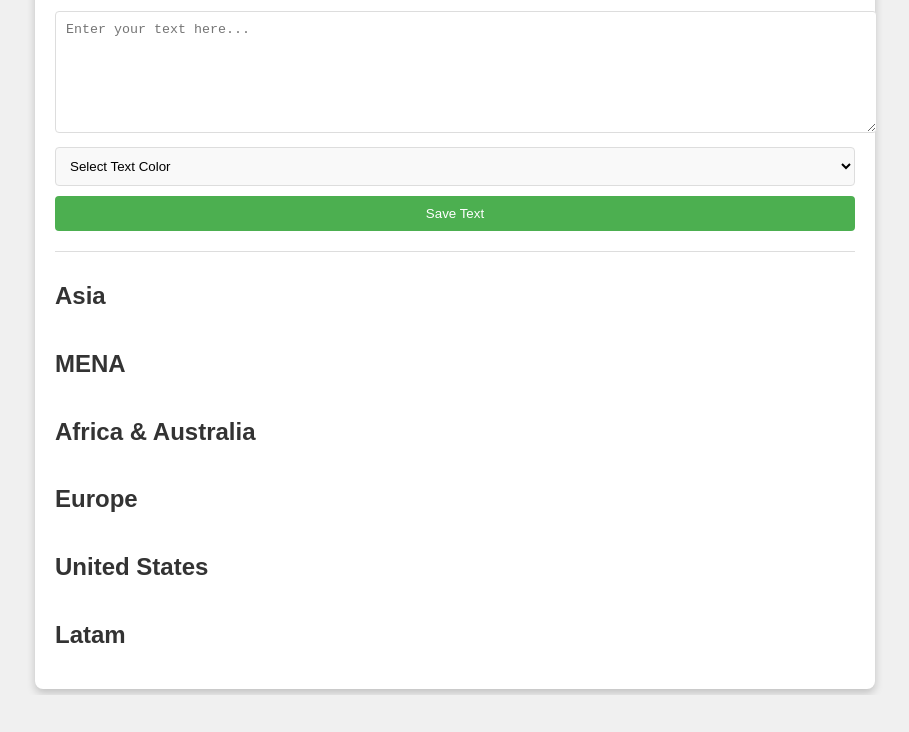
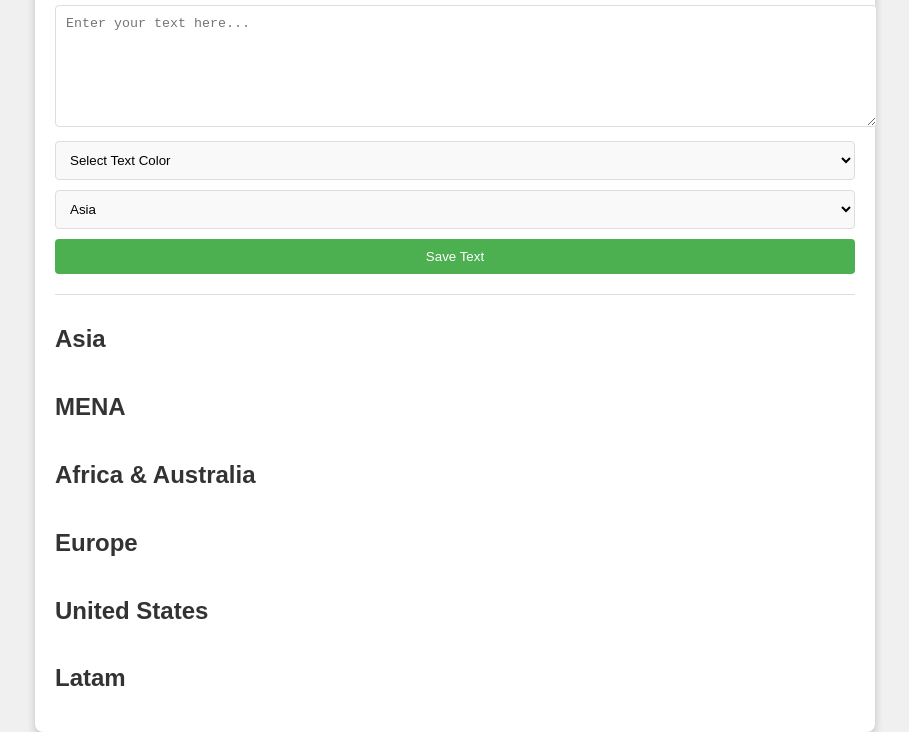
Before and after one commit to riausan013/Dielinke.github.io, a plain HTML site: page index.html in a window 1280 px wide. Shown: the part 105-837 px from the top of the page, without its empty margins (185-1094 px from the left). Before the commit the page ends 800 px from the top, so only its background shows below. Drawn offline with Linux system fonts and the light colour scheme.

Commit message:
Update index.html

```diff
--- a/index.html
+++ b/index.html
@@ -18,6 +18,15 @@
             <option value="green">Green</option>
             <option value="yellow">Yellow</option>
             <option value="pink">Pink</option>
+        </select>
+
+        <select id="regionInput">
+            <option value="asia">Asia</option>
+            <option value="mena">MENA</option>
+            <option value="africaAustralia">Africa & Australia</option>
+            <option value="europe">Europe</option>
+            <option value="us">United States</option>
+            <option value="latam">Latam</option>
         </select>
 
         <button onclick="addText()">Save Text</button>
```
